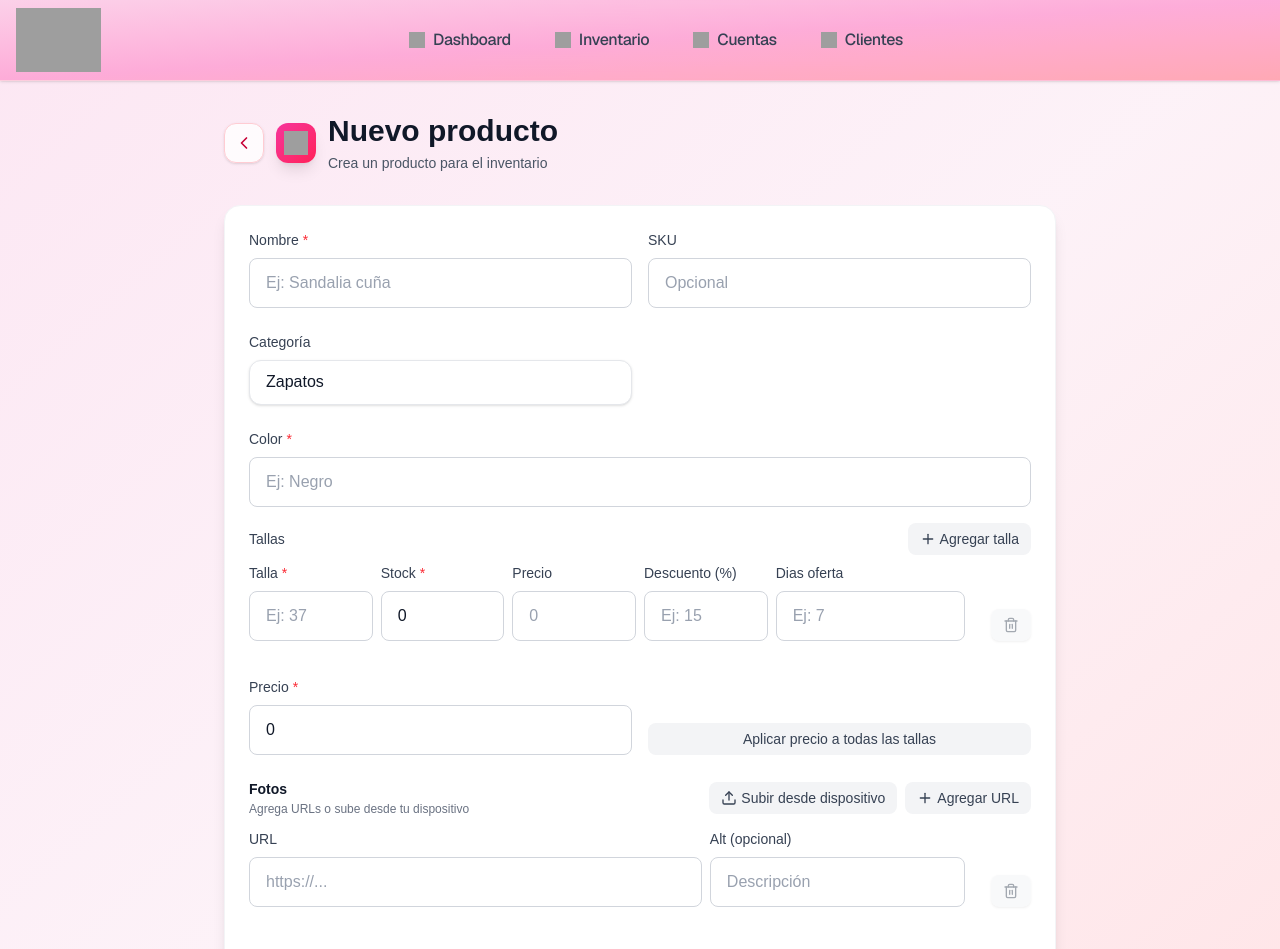
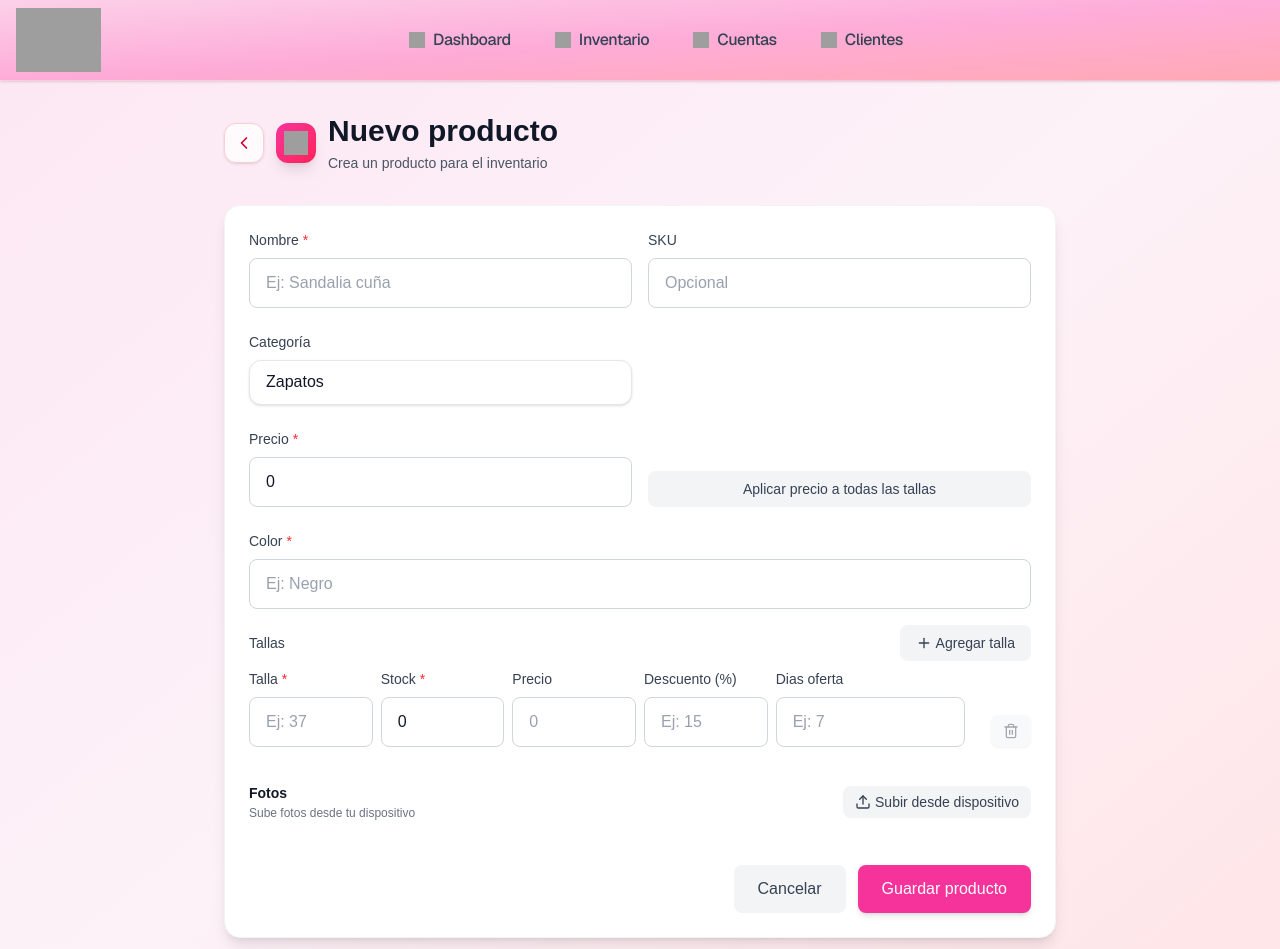
Before and after one commit to Lumen-Tec/Delci-zapatos, a Next.js app in the folder delci-zapatos-web/: page /inventario/nuevo in a window 1280 px wide. Shown: the top 949 px of the page. Built offline with nearby package versions, Linux system fonts and the light colour scheme; grey boxes are pictures that could not be loaded.

Commit message:
fix: mock de datos

```diff
--- a/delci-zapatos-web/app/dashboard/page.tsx
+++ b/delci-zapatos-web/app/dashboard/page.tsx
@@ -126,7 +126,7 @@ export default function Dashboard() {
 
           <StatCard
             title="Notificar clientes"
-            value={mockStats.paymentAlerts.total}
+            value={mockStats.clients.total}
             description="Saldo nuevo"
             icon={alertsIcon}
             buttonText="Notificar clientes"
--- a/delci-zapatos-web/app/inventario/nuevo/page.tsx
+++ b/delci-zapatos-web/app/inventario/nuevo/page.tsx
@@ -9,7 +9,7 @@ import { NavButton } from '@/app/components/shared/Navbutton';
 import { Footer } from '@/app/components/shared/Footer';
 import { Button } from '@/app/components/shared/Button';
 import { InputField } from '@/app/components/shared/InputField';
-import type { Product, ProductCategory, ProductImage } from '@/app/models/products';
+import type { Product, ProductCategory } from '@/app/models/products';
 import { mockProducts } from '@/app/lib/mockData';
 
 type SizeRow = {
@@ -23,13 +23,13 @@ type SizeRow = {
 
 const newSizeRow = (): SizeRow => ({ _key: String(Date.now() + Math.random()), size: '', stock: '0', price: '', discountPercentage: '', offerDurationDays: '' });
 
-type ImageRow = {
-  _key: string;
-  url: string;
-  alt: string;
-};
-
-const newImageRow = (): ImageRow => ({ _key: String(Date.now() + Math.random()), url: '', alt: '' });
+const fileToDataUrl = (file: File): Promise<string> =>
+  new Promise((resolve, reject) => {
+    const reader = new FileReader();
+    reader.onload = () => resolve(String(reader.result));
+    reader.onerror = () => reject(new Error(`No se pudo leer el archivo: ${file.name}`));
+    reader.readAsDataURL(file);
+  });
 
 export default function NuevoProductoPage() {
   const router = useRouter();
@@ -45,7 +45,6 @@ export default function NuevoProductoPage() {
     price: '0',
     discountPercentage: '',
     offerDurationDays: '',
-    images: [newImageRow()] as ImageRow[],
   });
 
   const fileInputRef = useRef<HTMLInputElement>(null);
@@ -107,31 +106,6 @@ export default function NuevoProductoPage() {
     });
   };
 
-  const handleAddImage = () => {
-    setFormData((prev) => ({
-      ...prev,
-      images: [...prev.images, newImageRow()],
-    }));
-  };
-
-  const handleRemoveImage = (index: number) => {
-    setFormData((prev) => ({
-      ...prev,
-      images: prev.images.filter((_, i) => i !== index),
-    }));
-  };
-
-  const handleImageChange = (index: number, field: keyof ImageRow, value: string) => {
-    setFormData((prev) => {
-      const next = [...prev.images];
-      next[index] = {
-        ...next[index],
-        [field]: value,
-      };
-      return { ...prev, images: next };
-    });
-  };
-
   const handleSubmit = async (e: React.FormEvent) => {
     e.preventDefault();
     setIsSaving(true);
@@ -141,9 +115,11 @@ export default function NuevoProductoPage() {
     const discountPct = Number(formData.discountPercentage) || 0;
     const offerDays = Number(formData.offerDurationDays) || 0;
 
-    const images: ProductImage[] = formData.images
-      .map((img) => ({ url: img.url.trim(), alt: img.alt.trim() || undefined }))
-      .filter((img) => img.url.length > 0);
+    const images = await Promise.all(
+      selectedFiles.map(async (file) => ({
+        url: await fileToDataUrl(file),
+      }))
+    );
 
     const base = {
       id,
@@ -289,6 +265,32 @@ export default function NuevoProductoPage() {
               </div>
             </div>
 
+            <div className="grid grid-cols-1 sm:grid-cols-2 gap-4 items-end">
+              <InputField
+                label="Precio"
+                type="number"
+                value={formData.price}
+                onChange={(value) => setField('price', value)}
+                required
+              />
+              {formData.category === 'zapatos' && formData.sizes.length > 0 && (
+                <Button
+                  type="button"
+                  variant="secondary"
+                  size="md"
+                  className="w-full sm:w-auto"
+                  onClick={() => {
+                    setFormData((prev) => ({
+                      ...prev,
+                      sizes: prev.sizes.map((row) => ({ ...row, price: prev.price })),
+                    }));
+                  }}
+                >
+                  Aplicar precio a todas las tallas
+                </Button>
+              )}
+            </div>
+
             {formData.category === 'zapatos' ? (
               <div className="space-y-4">
                 <InputField
@@ -300,9 +302,9 @@ export default function NuevoProductoPage() {
                 />
 
                 <div>
-                  <div className="flex items-center justify-between mb-2">
+                  <div className="flex flex-col sm:flex-row sm:items-center sm:justify-between gap-2 mb-2">
                     <span className="block text-xs sm:text-sm font-medium text-gray-700">Tallas</span>
-                    <Button type="button" variant="secondary" size="sm" onClick={handleAddSize}>
+                    <Button type="button" variant="secondary" size="md" onClick={handleAddSize} className="w-full sm:w-auto">
                       <Plus className="w-4 h-4 mr-1" />
                       Agregar talla
                     </Button>
@@ -384,31 +386,6 @@ export default function NuevoProductoPage() {
               />
             )}
 
-            <div className="grid grid-cols-1 sm:grid-cols-2 gap-4 items-end">
-              <InputField
-                label="Precio"
-                type="number"
-                value={formData.price}
-                onChange={(value) => setField('price', value)}
-                required
-              />
-              {formData.category === 'zapatos' && formData.sizes.length > 0 && (
-                <Button
-                  type="button"
-                  variant="secondary"
-                  size="sm"
-                  onClick={() => {
-                    setFormData((prev) => ({
-                      ...prev,
-                      sizes: prev.sizes.map((row) => ({ ...row, price: prev.price })),
-                    }));
-                  }}
-                >
-                  Aplicar precio a todas las tallas
-                </Button>
-              )}
-            </div>
-
             {formData.category === 'bolsos' && (
               <div className="border-t border-gray-100 pt-4 mt-2">
                 <div className="text-sm font-medium text-gray-700 mb-3">Descuento / Oferta (opcional)</div>
@@ -435,7 +412,7 @@ export default function NuevoProductoPage() {
               <div className="flex items-center justify-between">
                 <div>
                   <h3 className="text-sm font-semibold text-gray-900">Fotos</h3>
-                  <p className="text-xs text-gray-500 mt-0.5">Agrega URLs o sube desde tu dispositivo</p>
+                  <p className="text-xs text-gray-500 mt-0.5">Sube fotos desde tu dispositivo</p>
                 </div>
                 <div className="flex items-center gap-2">
                   <input
@@ -450,10 +427,6 @@ export default function NuevoProductoPage() {
                     <Upload className="w-4 h-4 mr-1" />
                     Subir desde dispositivo
                   </Button>
-                  <Button type="button" variant="secondary" size="sm" onClick={handleAddImage}>
-                    <Plus className="w-4 h-4 mr-1" />
-                    Agregar URL
-                  </Button>
                 </div>
               </div>
 
@@ -461,50 +434,7 @@ export default function NuevoProductoPage() {
                 <div className="text-xs text-gray-500">{selectedFiles.length} archivo(s) seleccionado(s)</div>
               )}
 
-              <div className="space-y-2">
-                {formData.images.map((img, index) => (
-                  <div key={img._key} className="grid grid-cols-1 lg:grid-cols-12 gap-2 items-end">
-                    <div className="lg:col-span-7">
-                      <InputField
-                        label={index === 0 ? 'URL' : undefined}
-                        value={img.url}
-                        onChange={(value) => handleImageChange(index, 'url', value)}
-                        placeholder="https://..."
-                      />
-                    </div>
-                    <div className="lg:col-span-4">
-                      <InputField
-                        label={index === 0 ? 'Alt (opcional)' : undefined}
-                        value={img.alt}
-                        onChange={(value) => handleImageChange(index, 'alt', value)}
-                        placeholder="Descripción"
-                      />
-                    </div>
-                    <div className="lg:col-span-1 flex justify-end">
-                      <button
-                        type="button"
-                        onClick={() => handleRemoveImage(index)}
-                        disabled={formData.images.length <= 1}
-                        className="inline-flex items-center justify-center px-3 py-2 rounded-lg text-gray-600 hover:text-white bg-gray-100 hover:bg-gray-600 transition-all duration-200 shadow-sm disabled:opacity-50 disabled:cursor-not-allowed"
-                        title="Quitar foto"
-                      >
-                        <Trash2 className="w-4 h-4" />
-                      </button>
-                    </div>
-                  </div>
-                ))}
-              </div>
-
               <div className="grid grid-cols-2 sm:grid-cols-3 lg:grid-cols-4 gap-3">
-                {formData.images
-                  .map((img) => img.url.trim())
-                  .filter((url) => url.length > 0)
-                  .slice(0, 8)
-                  .map((url) => (
-                    <div key={url} className="rounded-xl border border-gray-200 bg-white overflow-hidden shadow-sm">
-                      <Image src={url} alt="" width={112} height={112} className="w-full h-28 object-cover" />
-                    </div>
-                  ))}
                 {filePreviews.map((preview, index) => (
                   <div key={preview} className="relative rounded-xl border border-gray-200 bg-white overflow-hidden shadow-sm">
                     <Image src={preview} alt="" width={112} height={112} className="w-full h-28 object-cover" />
@@ -520,11 +450,11 @@ export default function NuevoProductoPage() {
               </div>
             </div>
 
-            <div className="flex flex-col sm:flex-row justify-end gap-3 pt-2">
-              <Button type="button" variant="secondary" onClick={() => router.push('/inventario')} disabled={isSaving}>
+            <div className="flex flex-col-reverse sm:flex-row justify-end gap-3 pt-2">
+              <Button type="button" variant="secondary" size="lg" onClick={() => router.push('/inventario')} disabled={isSaving}>
                 Cancelar
               </Button>
-              <Button type="submit" variant="primary" loading={isSaving}>
+              <Button type="submit" variant="primary" size="lg" loading={isSaving}>
                 Guardar producto
               </Button>
             </div>
--- a/delci-zapatos-web/app/lib/accountUtils.ts
+++ b/delci-zapatos-web/app/lib/accountUtils.ts
@@ -8,20 +8,30 @@ const formatCurrency = (amount: number) => {
   }).format(amount);
 };
 
-const todayISO = () => new Date().toISOString().slice(0, 10);
+const todayISO = () => {
+  const now = new Date();
+  const y = now.getFullYear();
+  const m = String(now.getMonth() + 1).padStart(2, '0');
+  const d = String(now.getDate()).padStart(2, '0');
+  return `${y}-${m}-${d}`;
+};
 
 const addDaysISO = (dateISO: string, days: number) => {
-  const d = new Date(dateISO);
+  const d = new Date(`${dateISO}T00:00:00`);
   d.setDate(d.getDate() + days);
-  return d.toISOString().slice(0, 10);
+  const y = d.getFullYear();
+  const mo = String(d.getMonth() + 1).padStart(2, '0');
+  const dy = String(d.getDate()).padStart(2, '0');
+  return `${y}-${mo}-${dy}`;
 };
 
 const toDateOnly = (value: string) => new Date(`${value}T00:00:00`);
 
 const toISODate = (value: Date) => {
-  const next = new Date(value);
-  next.setHours(0, 0, 0, 0);
-  return next.toISOString().slice(0, 10);
+  const y = value.getFullYear();
+  const m = String(value.getMonth() + 1).padStart(2, '0');
+  const d = String(value.getDate()).padStart(2, '0');
+  return `${y}-${m}-${d}`;
 };
 
 const isAllowedPaymentDay = (dateISO: string) => {
```
Also changed, not shown: delci-zapatos-web/app/components/accounts/PaymentForm.tsx (+15 -5 lines), delci-zapatos-web/app/components/inventario/InventoryTable.tsx (+20 -1 lines), delci-zapatos-web/app/cuentas/[id]/page.tsx (+28 -2 lines), delci-zapatos-web/app/cuentas/nueva/cliente/page.tsx (+25 -1 lines), delci-zapatos-web/app/cuentas/nueva/page.tsx (+5 -11 lines), delci-zapatos-web/app/lib/mockData.ts (+13 -13 lines).
